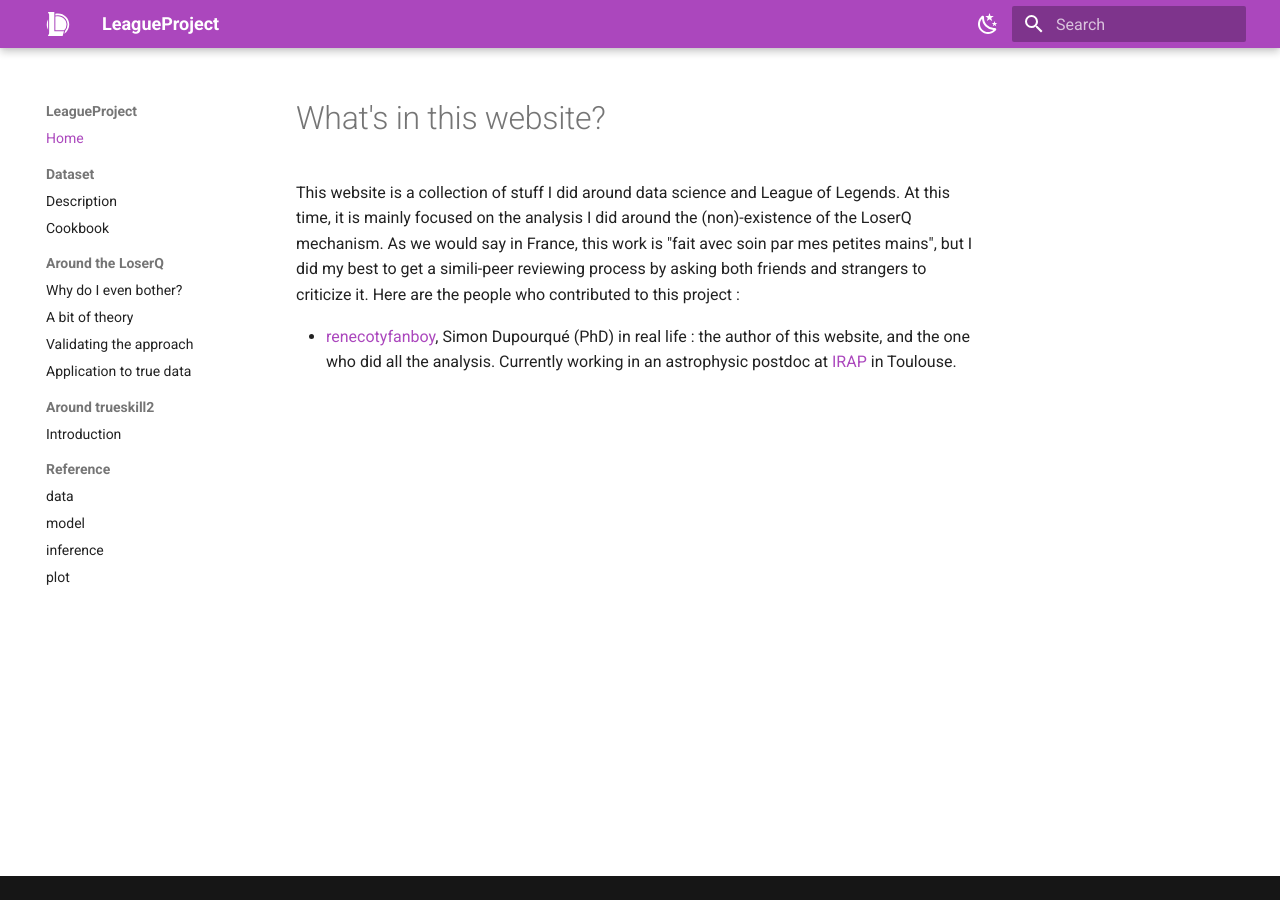
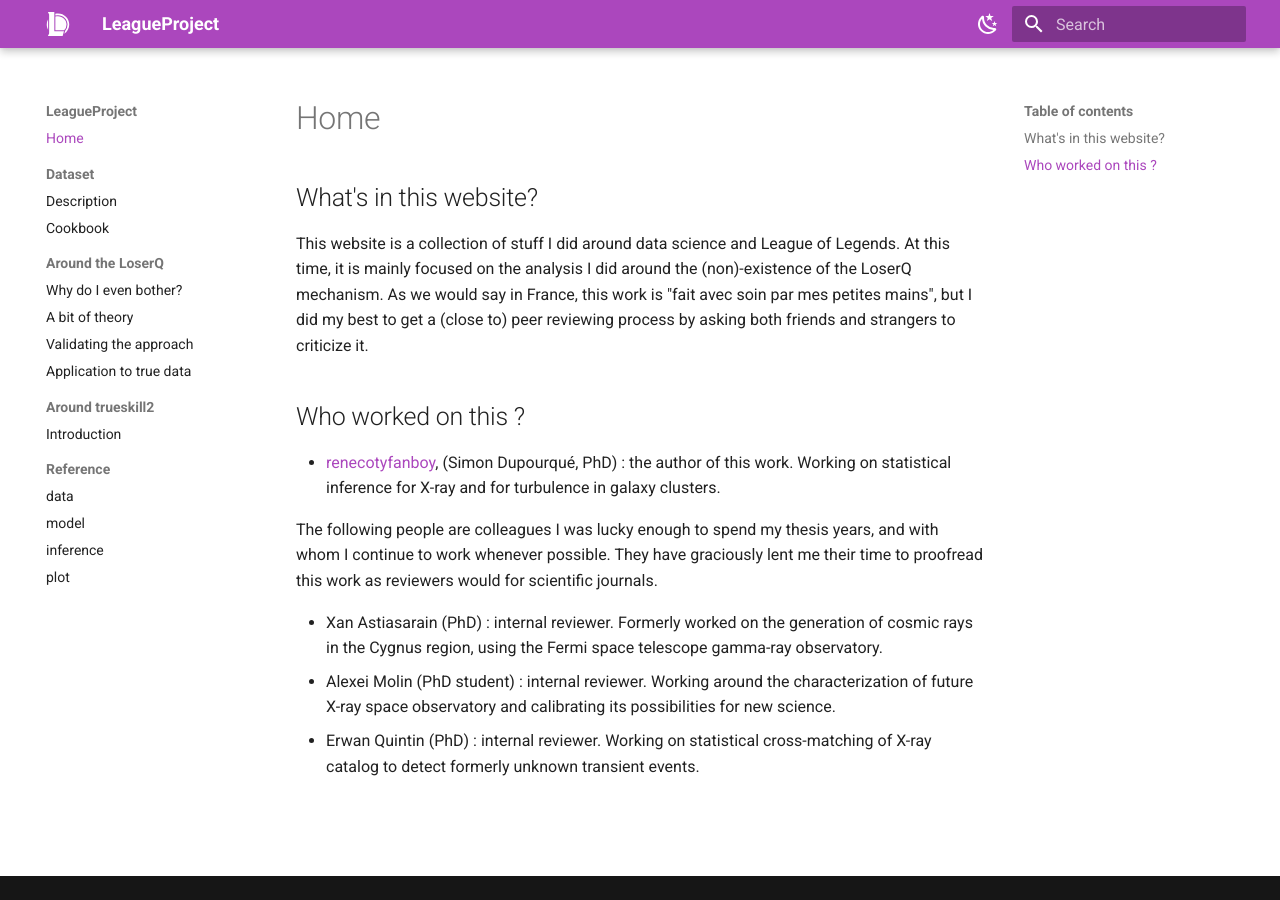
Before and after one commit to renecotyfanboy/leagueProject, an MkDocs documentation site: the page built from docs/index.md, in a window 1280 px wide. Built offline with MkDocs 1.6.1 and Material for MkDocs 9.7.7, drawn with Linux system fonts in a browser that asks for light colours.

Commit message:
introduction des copaings

```diff
--- a/docs/index.md
+++ b/docs/index.md
@@ -1,10 +1,13 @@
-# What's in this website?
+## What's in this website?
 
-This website is a collection of stuff I did around data science and League of Legends. At this time, it is
-mainly focused on the analysis I did around the (non)-existence of the LoserQ mechanism. As we would say in France,
-this work is "fait avec soin par mes petites mains", but I did my best to get a simili-peer reviewing process by asking
-both friends and strangers to criticize it. Here are the people who contributed to this project :
+This website is a collection of stuff I did around data science and League of Legends. At this time, it is mainly focused on the analysis I did around the (non)-existence of the LoserQ mechanism. As we would say in France, this work is "fait avec soin par mes petites mains", but I did my best to get a (close to) peer reviewing process by asking both friends and strangers to criticize it.
 
-- [renecotyfanboy](https://www.reddit.com/user/renecotyfanboy/), Simon Dupourqué (PhD) in real life : the author of this
-website, and the one who did all the analysis. Currently working in an astrophysic postdoc at
-[IRAP](https://www.irap.omp.eu/) in Toulouse.
+## Who worked on this ?
+
+- [renecotyfanboy](https://www.reddit.com/user/renecotyfanboy/), (Simon Dupourqué, PhD) : the author of this work. Working on statistical inference for X-ray and for turbulence in galaxy clusters.
+
+The following people are colleagues I was lucky enough to spend my thesis years, and with whom I continue to work whenever possible. They have graciously lent me their time to proofread this work as reviewers would for scientific journals.
+
+- Xan Astiasarain (PhD) : internal reviewer. Formerly worked on the generation of cosmic rays in the Cygnus region, using the Fermi space telescope gamma-ray observatory.
+- Alexei Molin (PhD student) : internal reviewer. Working around the characterization of future X-ray space observatory and calibrating its possibilities for new science.
+- Erwan Quintin (PhD) : internal reviewer. Working on statistical cross-matching of X-ray catalog to detect formerly unknown transient events.
```
Also changed, not shown: docs/loserQ/true_data.md (+22 -12 lines).
